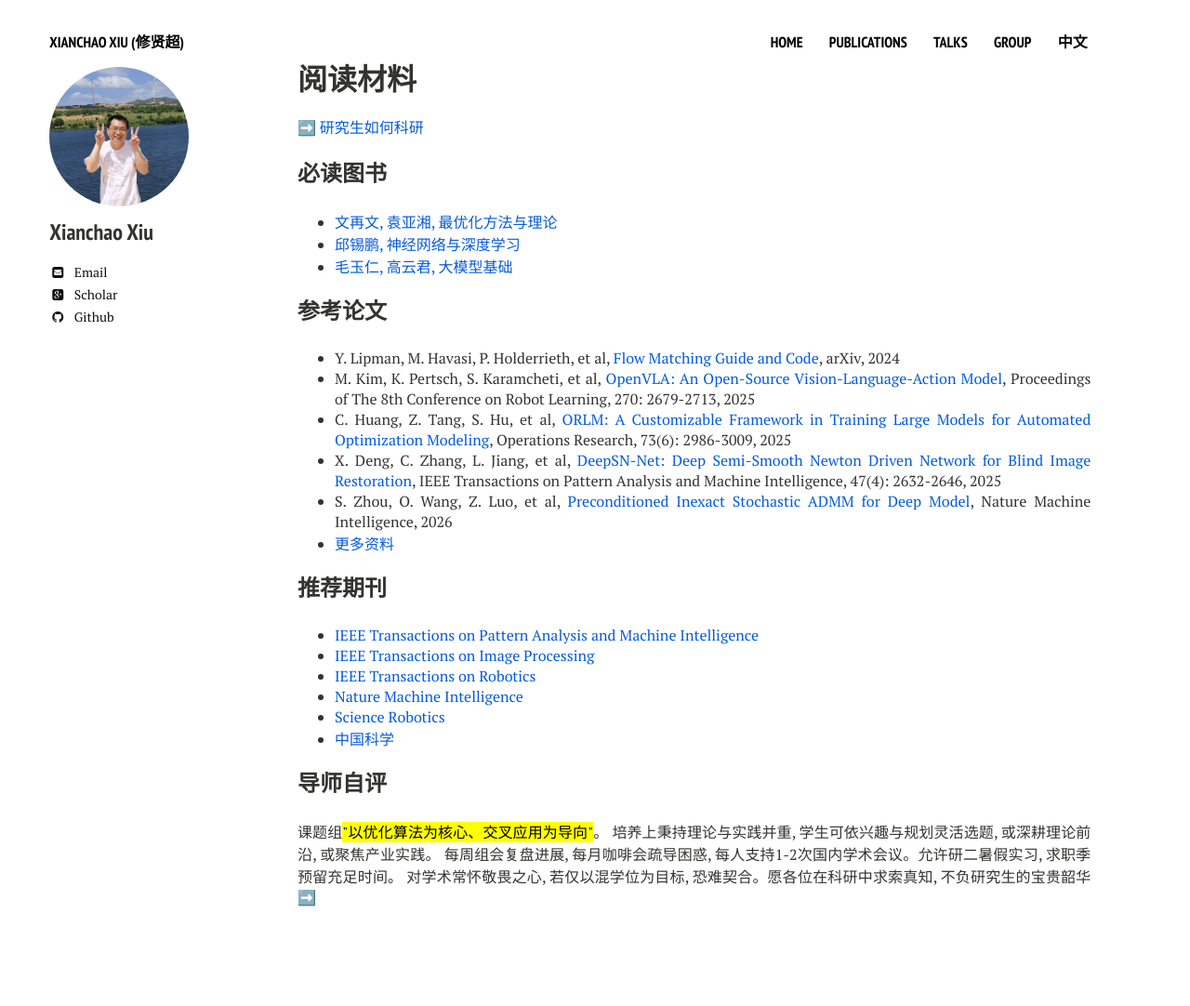
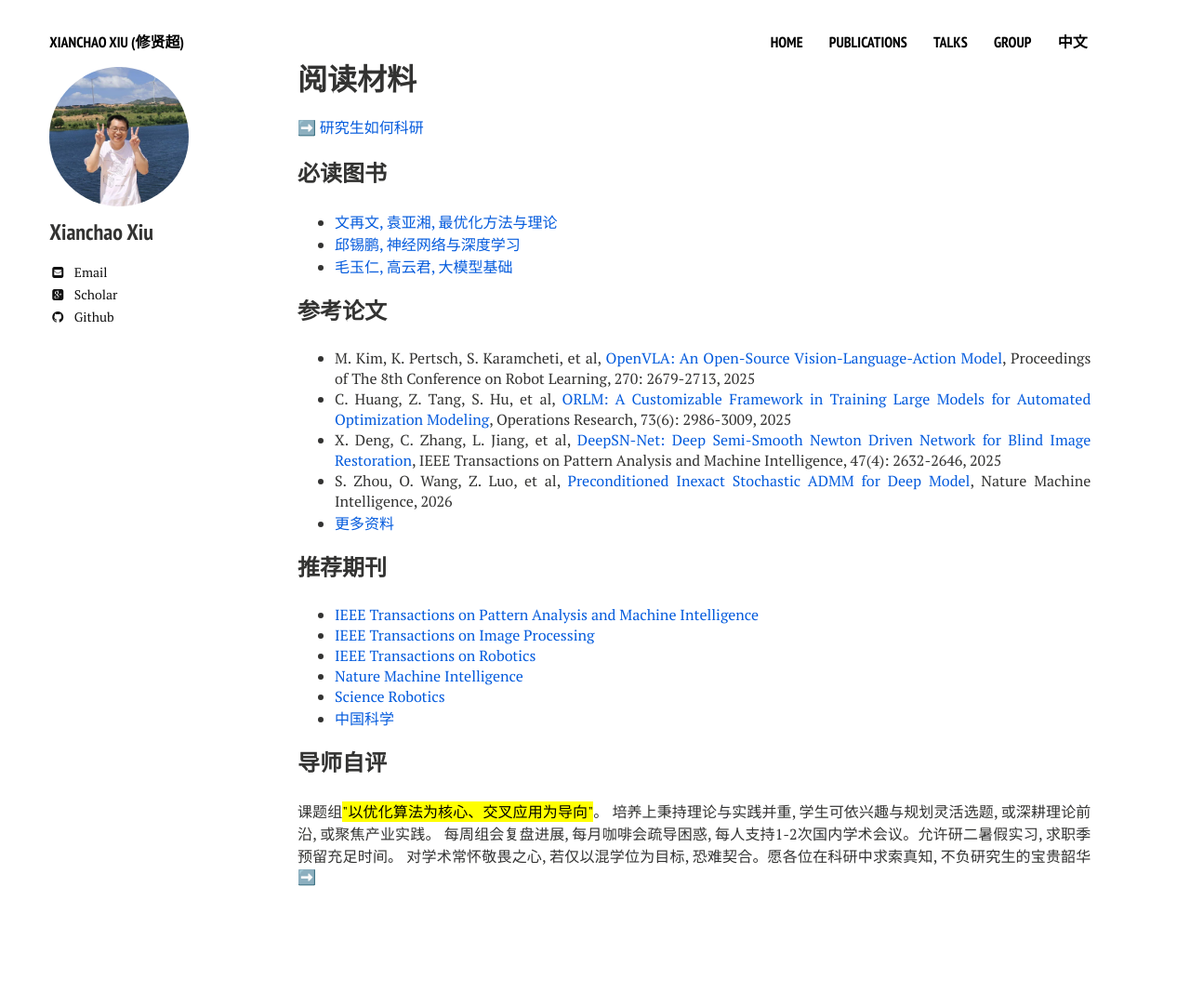
Before and after one commit to xianchaoxiu/xianchaoxiu.github.io, a Jekyll site: the page built from chinese/reading/index.md, in a window 1280 px wide. Shown: the whole page at 93% size. Built offline with Jekyll 4.4.1, drawn with Linux system fonts in a browser that asks for light colours; nearby versions of some CDN libraries; after the commit the page ends 1060 px from its top, so only the background shows below that.

Commit message:
Update index.md

```diff
--- a/chinese/reading/index.md
+++ b/chinese/reading/index.md
@@ -15,7 +15,6 @@ share: false
 
 
 ### 参考论文
-* Y. Lipman, M. Havasi, P. Holderrieth, et al, <a href="https://doi.org/10.48550/arXiv.2412.06264" class="textlink" target="_blank">Flow Matching Guide and Code</a>, arXiv, 2024 <br>
 * M. Kim, K. Pertsch, S. Karamcheti, et al, <a href="https://proceedings.mlr.press/v270/kim25c.html" class="textlink" target="_blank">OpenVLA: An Open-Source Vision-Language-Action Model</a>, Proceedings of The 8th Conference on Robot Learning, 270: 2679-2713, 2025 <br>
 * C. Huang, Z. Tang, S. Hu, et al, <a href="https://doi.org/10.1287/opre.2024.1233" class="textlink" target="_blank">ORLM: A Customizable Framework in Training Large Models for Automated Optimization Modeling</a>, Operations Research, 73(6): 2986-3009, 2025 <br>
 * X. Deng, C. Zhang, L. Jiang, et al, <a href="https://doi.org/10.1109/TPAMI.2024.3525089" class="textlink" target="_blank">DeepSN-Net: Deep Semi-Smooth Newton Driven Network for Blind Image Restoration</a>, IEEE Transactions on Pattern Analysis and Machine Intelligence, 47(4): 2632-2646, 2025 <br>
```
